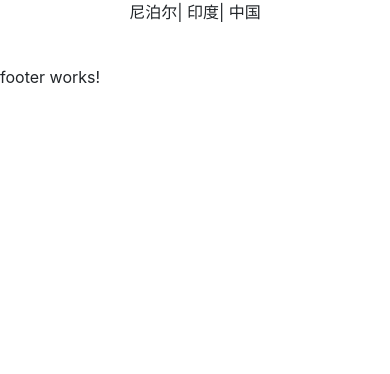
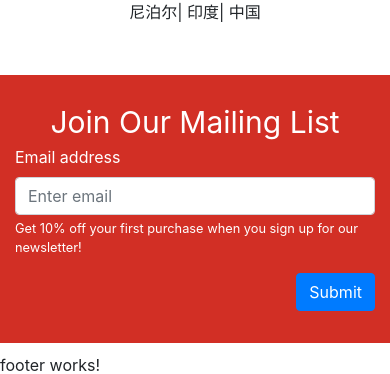
Before and after one commit to digiwot/digiwotLanding, an Angular app: page / in a window 390 px wide. Shown: the part 2652-3026 px from the top of the page. Before the commit the page ends 2741 px from the top, so only its background shows below. Built offline with nearby package versions, Linux system fonts and the light colour scheme.

Commit message:
added subscription section

```diff
--- a/src/app/components/landing-component/landing-component.component.html
+++ b/src/app/components/landing-component/landing-component.component.html
@@ -68,3 +68,23 @@
     </div>
   </div>
 </div>
+
+<div class="container-fluid subscription-container">
+  <div class="row">
+    <div class="col-lg-4 col-md-4 col-sm-12 subs-text">
+        Join Our Mailing List
+    </div>
+    <div class="col-lg-5 col-md-5 col-sm-12 subs-form">
+        <form>
+            <div class="form-group">
+              <label for="exampleInputEmail1">Email address</label>
+              <input type="email" class="form-control" id="exampleInputEmail1" aria-describedby="emailHelp" placeholder="Enter email">
+              <small id="emailHelp" class="form-text text-muted">Get 10% off your first purchase when you sign up for our newsletter!</small>
+            </div>
+          </form>
+    </div>
+    <div class="col-lg-3 col-md-3 col-sm-12 subs-button">
+        <button type="submit" class="btn btn-primary">Submit</button>
+    </div>
+  </div>
+</div>
--- a/src/app/components/landing-component/landing-component.component.scss
+++ b/src/app/components/landing-component/landing-component.component.scss
@@ -85,3 +85,43 @@
     text-decoration: none;
 
 }
+
+.subscription-container{
+    background-color: rgb(210, 47, 37);
+    color: white;
+    margin-top: 10px;
+    margin-bottom: 10px;
+    padding: 25px 0;
+}
+.subscription-container .text-muted{
+    color: white !important;
+}
+.subs-text{
+    text-align: right;
+    font-size: 36px;
+    margin: auto;
+}
+
+.subs-button{
+    margin: auto;
+    padding-bottom: 7px;
+}
+
+@media (max-width: 767.98px) {
+
+    .subs-text{
+        text-align: center;
+        font-size: 30px;
+        margin: auto;
+    }
+
+    .subs-form{
+        padding: 0 30px;
+    }
+
+    .subs-button{
+        text-align: right;
+        padding-right: 30px;
+    }
+
+ }
```
Also changed, not shown: 1 other file (tests, documents, lock files or other folders).
